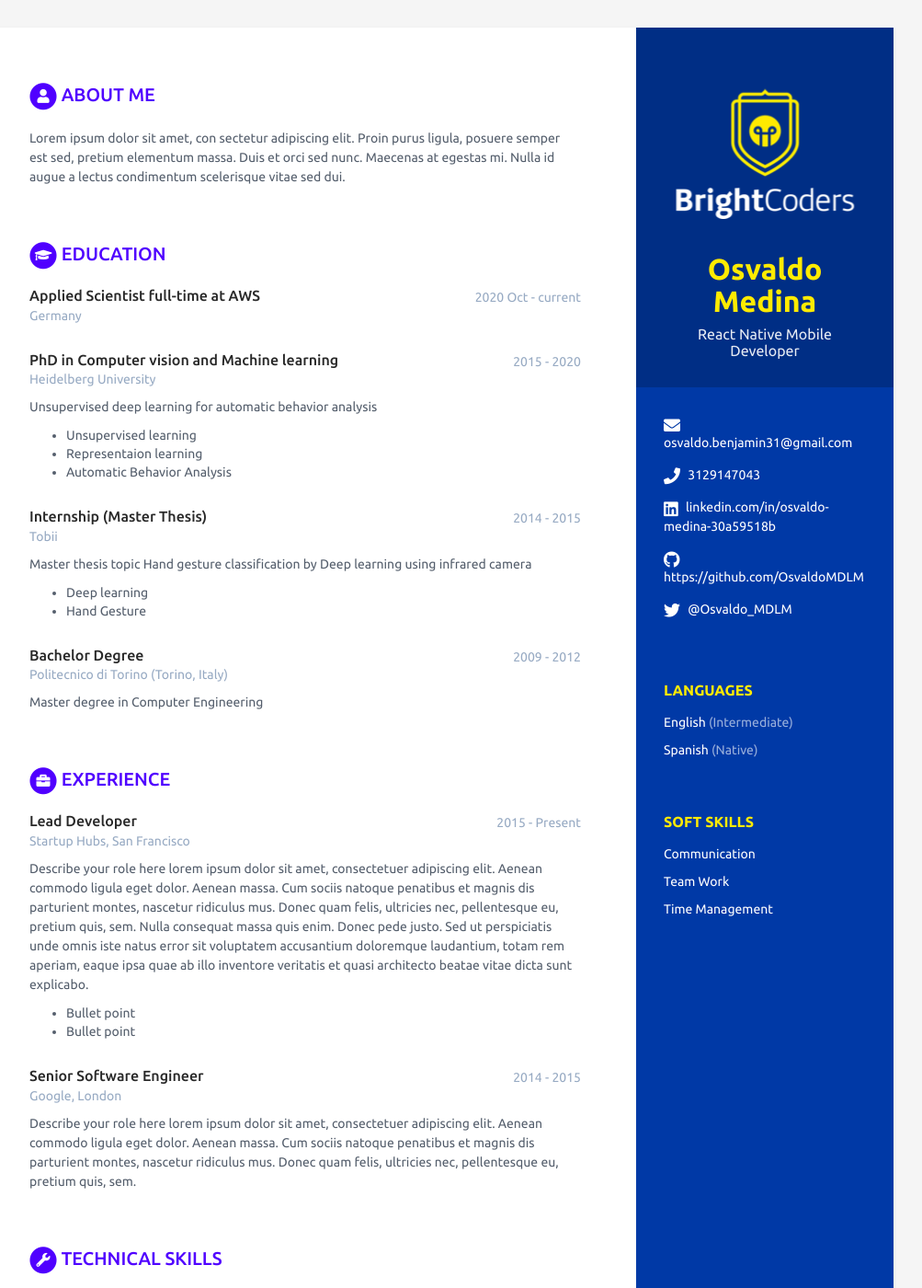
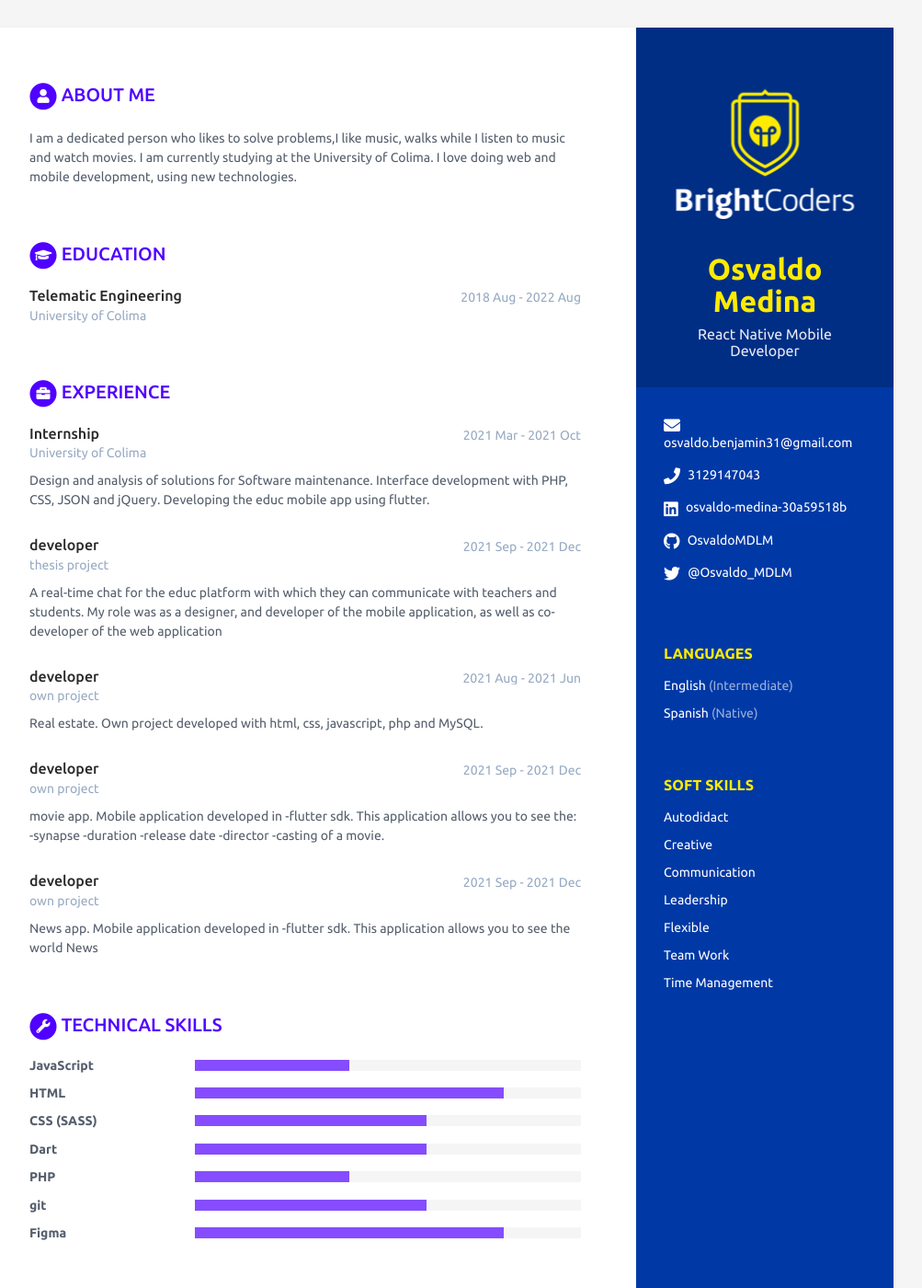
Before and after one commit to BC-MAY-21-RN/scorecard-OsvaldoMDLM, a Jekyll site: the page built from index.html, in a window 1280 px wide and 1400 px high. Shown: the whole window at 92% size, without its empty margins (168-1171 px from the left). Built offline with Jekyll 4.4.1, drawn with Linux system fonts in a browser that asks for light colours; some of the changed text lies outside the part shown.

Commit message:
education and experences updated

```diff
--- a/_data/data.yml
+++ b/_data/data.yml
@@ -15,8 +15,8 @@ sidebar:
   email: osvaldo.benjamin31@gmail.com
   phone: 3129147043
   website: # No agregar http://
-  linkedin: linkedin.com/in/osvaldo-medina-30a59518b
-  github: https://github.com/OsvaldoMDLM
+  linkedin: osvaldo-medina-30a59518b
+  github: OsvaldoMDLM
   gitlab:
   bitbucket:
   twitter: '@Osvaldo_MDLM'
@@ -34,7 +34,19 @@ sidebar:
 
   # Registra aquí tus soft skills. Agrega o elimina según sea necesario
   interests:
+    - item: Autodidact
+      link: # dejar en blanco
+
+    - item: Creative
+      link: # dejar en blanco
+
     - item: Communication
+      link: # dejar en blanco
+
+    - item: Leadership
+      link: # dejar en blanco
+
+    - item: Flexible
       link: # dejar en blanco
 
     - item: Team Work
@@ -47,67 +59,68 @@ sidebar:
 career-profile:
   title: About Me # NO MODIFICAR
   summary: |
-    Lorem ipsum dolor sit amet, con sectetur adipiscing elit. Proin purus ligula, posuere semper est sed, pretium elementum massa. Duis et orci sed nunc. Maecenas at egestas mi. Nulla id augue a lectus condimentum scelerisque vitae sed dui.
+    I am a dedicated person who likes to solve problems,I like music,
+    walks while I listen to music and watch movies.
+    I am currently studying at the University of Colima.
+    I love doing web and mobile development, using new technologies.
 
 # Registra aquí tus estudios. Agrega o elimina según sea necesario
 educationcomplete:
-  - degree: Applied Scientist full-time at AWS
-    university: Germany
-    time: 2020 Oct - current
+  - degree: Telematic Engineering
+    university: University of Colima
+    time: 2018 Aug - 2022 Aug
     details: |
-
-  - degree: PhD in Computer vision and Machine learning
-    university: Heidelberg University
-    time: 2015 - 2020
-    details: |
-      Unsupervised deep learning for automatic behavior analysis
-
-        - Unsupervised learning
-        - Representaion learning
-        - Automatic Behavior Analysis
-
-  - degree: Internship (Master Thesis)
-    university: Tobii
-    time: 2014 - 2015
-    details: |
-      Master thesis topic Hand gesture classification by Deep learning using infrared camera
-
-        - Deep learning
-        - Hand Gesture
-
-  - degree: Bachelor Degree
-    university: Politecnico di Torino (Torino, Italy)
-    time: 2009 - 2012
-    details: |
-      Master degree in Computer Engineering
 
 # Registra aquí tu experiencia. Agrega o elimina según sea necesario
 experiences:
-  - role: Lead Developer
-    time: 2015 - Present
-    company: Startup Hubs, San Francisco
+  - role: Internship
+    time: 2021 Mar - 2021 Oct
+    company: University of Colima
     details: |
-      Describe your role here lorem ipsum dolor sit amet, consectetuer
-      adipiscing elit. Aenean commodo ligula eget dolor. Aenean massa.
-      Cum sociis natoque penatibus et magnis dis parturient montes,
-      nascetur ridiculus mus. Donec quam felis, ultricies nec,
-      pellentesque eu, pretium quis, sem. Nulla consequat massa quis
-      enim. Donec pede justo. Sed ut perspiciatis unde omnis iste natus
-      error sit voluptatem accusantium doloremque laudantium, totam rem
-      aperiam, eaque ipsa quae ab illo inventore veritatis et quasi
-      architecto beatae vitae dicta sunt explicabo.
-        - Bullet point
-        - Bullet point
+      Design and analysis of solutions for Software
+      maintenance.
+      Interface development with PHP, CSS, JSON and
+      jQuery.
+      Developing the educ mobile app using flutter.
 
-  - role: Senior Software Engineer
-    time: 2014 - 2015
-    company: Google, London
+  - role: developer
+    time: 2021 Sep - 2021 Dec
+    company: thesis project
     details: |
-      Describe your role here lorem ipsum dolor sit amet, consectetuer
-      adipiscing elit. Aenean commodo ligula eget dolor. Aenean massa.
-      Cum sociis natoque penatibus et magnis dis parturient montes,
-      nascetur ridiculus mus. Donec quam felis, ultricies nec,
-      pellentesque eu, pretium quis, sem.
+      A real-time chat for the educ platform
+      with which they can communicate with teachers and students.
+      My role was as a designer, and developer of the mobile application,
+      as well as co-developer of the web application
+
+  - role: developer
+    time: 2021 Aug - 2021 Jun
+    company: own project
+    details: |
+      Real estate.
+      Own project developed with html, css, javascript, php and MySQL.
+
+  - role: developer
+    time: 2021 Sep - 2021 Dec
+    company: own project
+    details: |
+      movie app. Mobile application developed in
+       -flutter sdk.
+      This application allows you to see the:
+       -synapse
+       -duration
+       -release date
+       -director
+       -casting
+      of a movie.
+
+
+  - role: developer
+    time: 2021 Sep - 2021 Dec
+    company: own project
+    details: |
+      News app. Mobile application developed in
+       -flutter sdk.
+      This application allows you to see the world News
 
 # Registra aquí tus habilidades técnicas, para level utiliza:
 # 20% para Novice
@@ -119,23 +132,26 @@ skills:
   title: Technical Skills # NO MODIFICAR
 
   toolset:
-    - name: Python
-      level: 20%
-
-    - name: PyTorch
+    - name: JavaScript
       level: 40%
 
-    - name: Tensorflow
+    - name: HTML
+      level: 80%
+
+    - name: CSS (SASS)
       level: 60%
 
-    - name: Caffe
+    - name: Dart
+      level: 60%
+
+    - name: PHP
+      level: 40%
+
+    - name: git
+      level: 60%
+
+    - name: Figma
       level: 80%
-
-    - name: Matlab
-      level: 100%
-
-    - name: C/C++
-      level: 40%
 
 # NO MODIFICAR
 footer: >
```
